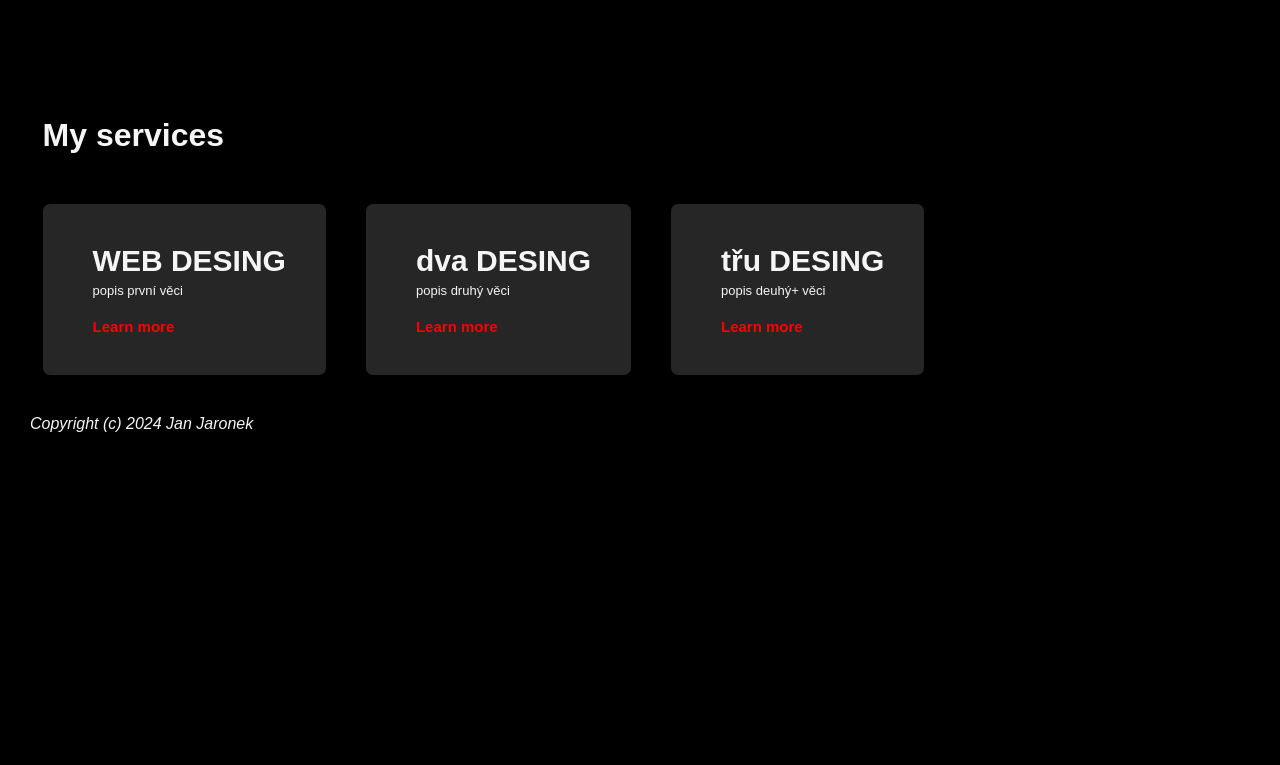
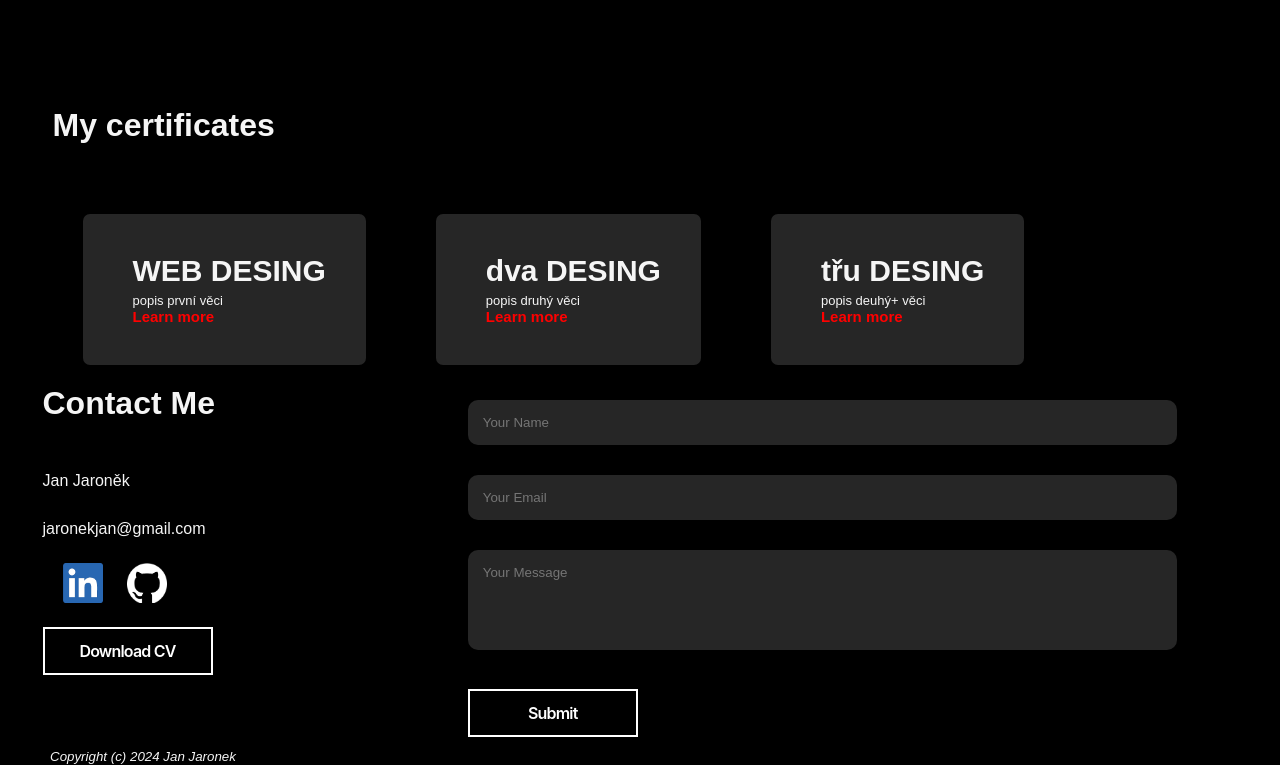
Before and after one commit to Hoja26/JJaronek.github.io, a plain HTML site: page index.html in a window 1280 px wide. Shown: the part 1028-1793 px from the top of the page. Before the commit the page ends 1461 px from the top, so only its background shows below. Drawn offline with Linux system fonts and the light colour scheme.

Commit message:
Finishing, web form test, restructure

```diff
--- a/css/style.css
+++ b/css/style.css
@@ -4,6 +4,10 @@ padding: 0;
 padding-left: 10px;
 font-family: sans-serif;
 box-sizing: border-box;
+}
+
+html{
+    scroll-behavior: smooth;
 }
 
 body{
@@ -81,6 +85,7 @@ nav ul li a:hover::after{
 
   .sub-title{
     color: whitesmoke;
+    padding-bottom: 20px;
   }
 
   .about-text{
@@ -158,6 +163,7 @@ nav ul li a:hover::after{
     font-weight: 300;
     border-radius: 7px;
     transition: background 0.25s, transform 0.25s;
+    margin-left: 30px;
 }
 .services-list h2{
     padding-bottom: 5px;
@@ -169,7 +175,6 @@ nav ul li a:hover::after{
     color: red;
     font-weight: bold;
     font-size: 15px;
-    margin-top: 20px;
     display: inline-block;
 }
 
@@ -178,3 +183,138 @@ nav ul li a:hover::after{
     outline: white;
     transform: translateY(-10px);
 }
+
+
+/*portfolio*/
+#portfolio{
+    padding: 90px 0;
+}
+
+
+.work-list{
+    display: flex;
+    grid-gap: 40px;
+}
+
+.work{
+    border-radius: 10px;
+    position: relative;
+    overflow: hidden;
+
+}
+
+.work img{
+ width: 100%;
+ border-radius: 10px;
+ display: block;
+}
+
+
+.layer{
+    width: 100%;
+    height: 100%;
+    background-color: linear-gradient(rgba(0,0,0,0.6), black);
+    border-radius: 10px;
+    position: absolute;
+    left: 0;
+    bottom: 0;
+    overflow: hidden;
+}
+
+
+/* CONTACT */
+#contact a {
+    text-decoration: none; /* Removes underline from the link */
+  }
+
+
+
+#contact img {
+    width: 50px;
+    height: 40px;
+  }
+
+.row {
+    display: flex; /* Add flexbox layout to the row */
+}
+
+.contact-left{
+    flex-basis: 35%;
+    margin-left: -30px;
+}
+.contact-right{
+    flex-basis: 60%;
+}
+
+.contact-left p{
+    margin-top: 30px;
+    margin-bottom: 25px;
+}
+
+/* CSS */
+.button-59 {
+  align-items: center;
+  background-color: #000000;
+  border: 2px solid #ffffff;
+  box-sizing: border-box;
+  color: #ffffff;
+  cursor: pointer;
+  display: inline-flex;
+  fill: #000;
+  font-family: Inter,sans-serif;
+  font-size: 16px;
+  font-weight: 600;
+  height: 48px;
+  justify-content: center;
+  letter-spacing: -.8px;
+  line-height: 24px;
+  min-width: 140px;
+  outline: 0;
+  padding: 0px 17px;
+  margin-top: 20px;
+  text-align: center;
+  text-decoration: none;
+  transition: all .3s;
+
+}
+
+.button-59:focus {
+  color: #171e29;
+}
+
+.button-59:hover {
+  border-color: rgb(255, 0, 0);
+  color: #rgb(255, 0, 0);
+  fill: #rgb(255, 0, 0);
+  transform: translateY(-4px);
+
+}
+
+@media (min-width: 768px) {
+  .button-59 {
+    min-width: 170px;
+  }
+
+
+}
+
+.contact-right form{
+    width: 100%;
+}
+
+form input, form textarea{
+    width: 100%;
+    border: 0;
+    outline: none;
+    background: #262626;
+    padding: 15px;
+    margin: 15px 0;
+    border-radius: 10px;
+    color: #ffffff;
+}
+
+textarea {
+    resize: none;
+    width: 300px;
+    height: 100px;
+  }
--- a/index.html
+++ b/index.html
@@ -21,12 +21,11 @@
 
             <ul>
                 <li>
-                    <a href="#">Home</a>
-                    <a href="#">About me</a>
-                    <a href="#">Education</a>
-                    <a href="#">Experience</a>
-                    <a href="#">Projects</a>
-                    <a href="#">Contact me</a>
+                    <a href="#header">Home</a>
+                    <a href="#about">About me</a>
+                    <a href="#certificates">My certificates</a>
+                 <!--    <a href="#">Projects</a> -->
+                    <a href="#contact">Contact me</a>
                 </li>
             </ul>
             </nav>
@@ -92,9 +91,9 @@
     </div>
 
 <!--          s e r v i c e s <projects?>      -->
-<div id="services">
+<div id="certificates">
     <div class="container">
-        <h1 class="sub-title">My services</h1>
+        <h1 class="sub-title">My certificates</h1>
         <div class="services-list">
             <div>
                 <h2>WEB DESING</h2>
@@ -117,8 +116,89 @@
 </div>
 
 
+<!--    PROJECTS - TODO AŽ NĚCO BUDU CHTÍT
 
-<i> Copyright (c) 2024 Jan Jaronek </i>
+<div class="portfolio">
+    <div class="container">
+        <h1 class="sub-title">My Work</h1>
+        <div class="work-list">
+            <div class="work">
+                <img src="images/work1.png" alt="">
+                <div class="layer">
+                    <h3>Projekt1</h3>
+                    <p>Description ancd adjo honza honza</p>
+                    <a href="#">&#128279</a>
+                </div>
+            </div>
+            <div class="work">
+                <img src="images/work2.png" alt="">
+                <div class="layer">
+                    <h3>Projekt2</h3>
+                    <p>JÁ nevim tyjo nějaká druhá věc co ti mám říct</p>
+                    <a href="#">&#128279</a>
+                </div>
+            </div>
+            <div class="work">
+                <img src="images/work3.png" alt="">
+                <div class="layer">
+                    <h3>Projekt1</h3>
+                    <p>Description ancd adjo honza honza</p>
+                    <a href="#">&#128279</a>
+                </div>
+            </div>
+
+        </div>
+    </div>
+</div>
+-->
+
+
+<div id="contact">
+    <div class="container">
+        <div class="row">
+            <div class="contact-left">
+                <h1 class="sub-title">Contact Me</h1>
+                <p>Jan Jaroněk</p>
+                <p>jaronekjan@gmail.com</p>
+                <div class="social-icons">
+                    <a href="https://www.linkedin.com/in/jan-jaron%C4%9Bk-6834a4270/" target="_blank" title="LinkedIn Profile">
+                        <img src="images/LI-Logo.png" alt="LinkedIn Icon">
+                      </a>
+                      <a href="https://github.com/JJaronek" target="_blank" title="LinkedIn Profile">
+                        <img src="images/github-mark-white.png" alt="gITHUB Icon">
+                      </a>
+                </div>
+                <a href="your-cv-link.pdf" download>
+                    <button class="button-59" role="button">Download CV</button>
+                  </a>
+
+            </div>
+            <div class="contact-right">
+                <form name="submit-to-google-sheet">
+                    <input type="text" name="Name" placeholder="Your Name" required>
+                    <input type="text" name="Email" placeholder="Your Email">
+                    <textarea name="Message" rows="6" placeholder="Your Message"></textarea>
+                    <button type="submit" class="button-59" role="button">Submit</button>
+
+                </form>
+
+            </div>
+        </div>
+    </div>
+</div>
+
+
+
+
+
+
+
+<footer>
+    <small><i> Copyright (c) 2024 Jan Jaronek </i></small>
+</footer>
+
+
+
 
 
 <script>
@@ -138,8 +218,17 @@
 }
 </script>
 
+<script>
+    const scriptURL = '<SCRIPT URL>'
+    const form = document.forms['submit-to-google-sheet']
 
-<!-- custom js file link  -->
-<script src="js/script.js"></script>
+    form.addEventListener('submit', e => {
+      e.preventDefault()
+      fetch(scriptURL, { method: 'POST', body: new FormData(form)})
+        .then(response => console.log('Success!', response))
+        .catch(error => console.error('Error!', error.message))
+    })
+  </script>
+
 </body>
 </html>
```
Also changed, not shown: images/LI-Logo.png (added), images/github-mark-white.png (added), images/work1.png (added), images/work2.png (added), images/work3.png (added).
